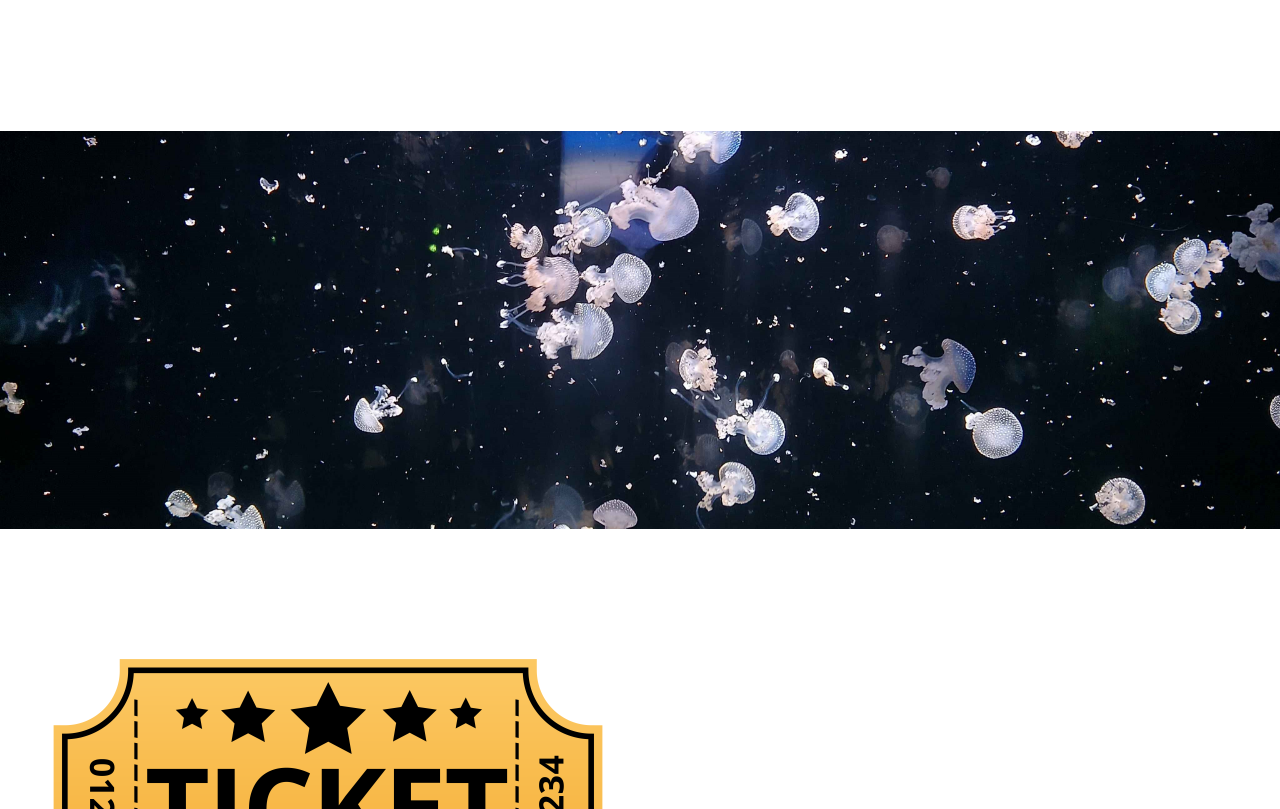
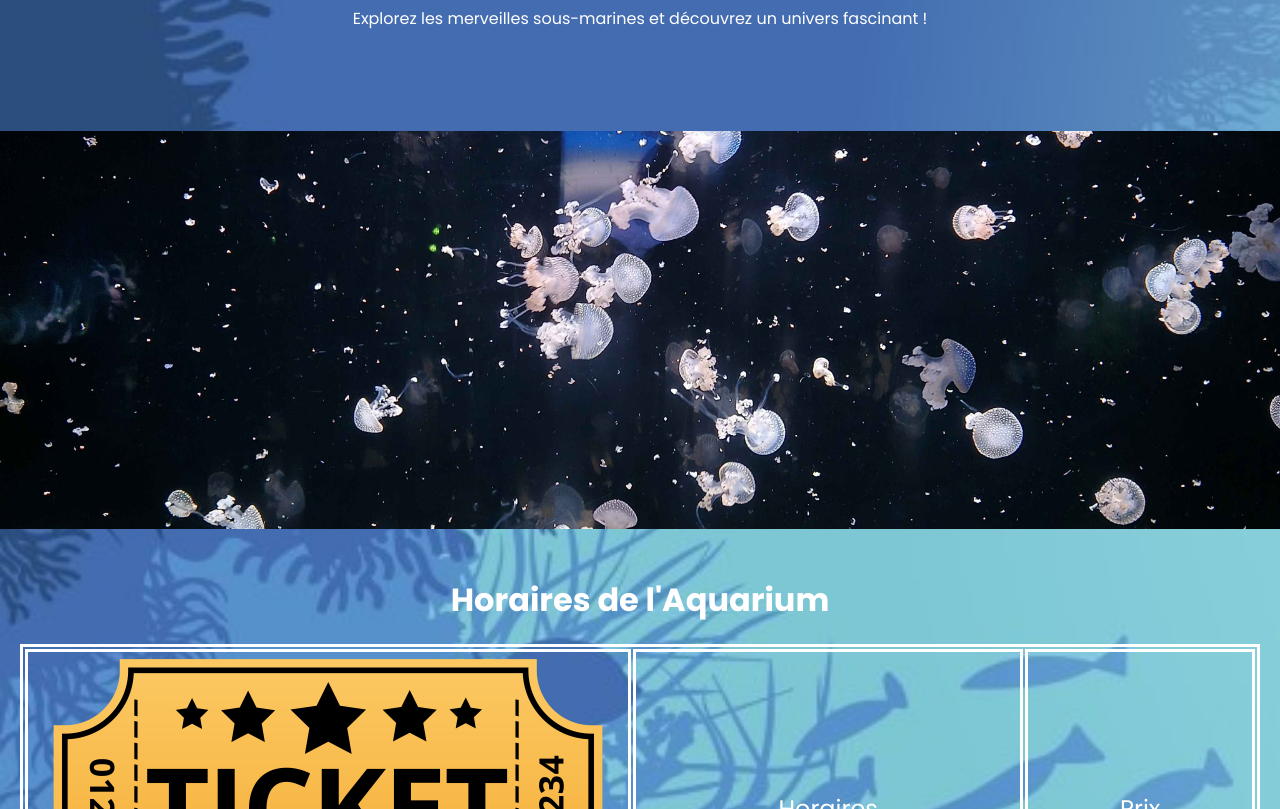
Before and after one commit to Alice4951/SiteWAqua, a plain HTML site: page index.html in a window 1280 px wide. Shown: the part 174-983 px from the top of the page. Drawn offline with nearby package versions, Linux system fonts and the light colour scheme.

Commit message:
Background

```diff
--- a/css/style.css
+++ b/css/style.css
@@ -25,7 +25,7 @@ body {
     justify-content: center;
     align-items: center;
     min-height: 100vh;
-    background: url(images/background.jpg) no-repeat;
+    background: url(/images/background.jpg) no-repeat;
     background-size: cover;
     background-position: center;
 }
--- a/css/style2.css
+++ b/css/style2.css
@@ -24,7 +24,7 @@ body {
     justify-content: center;
     align-items: center;
     min-height: 100vh;
-    background: url(images/background2.jpg);
+    background: url(/images/background2.jpg);
     background-position: center;
 }
 
```
